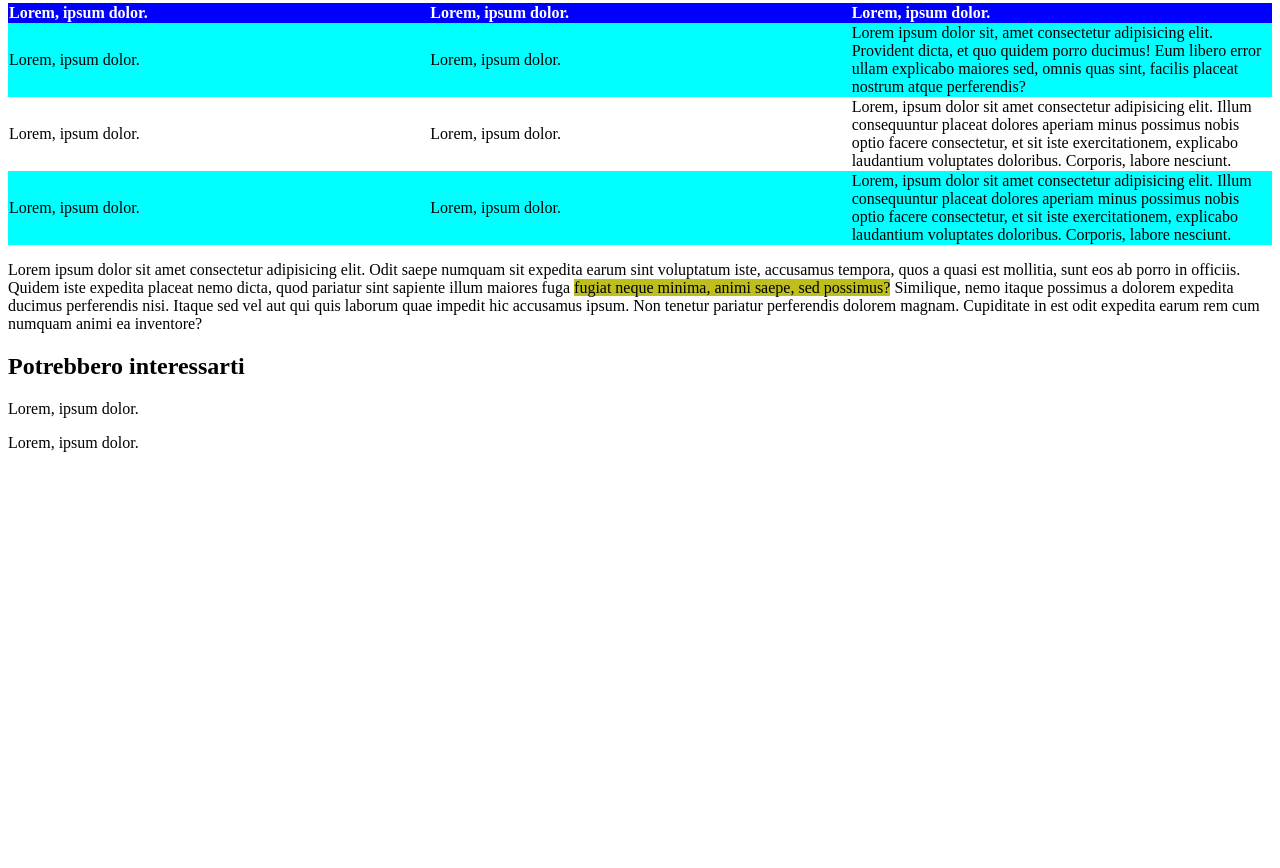
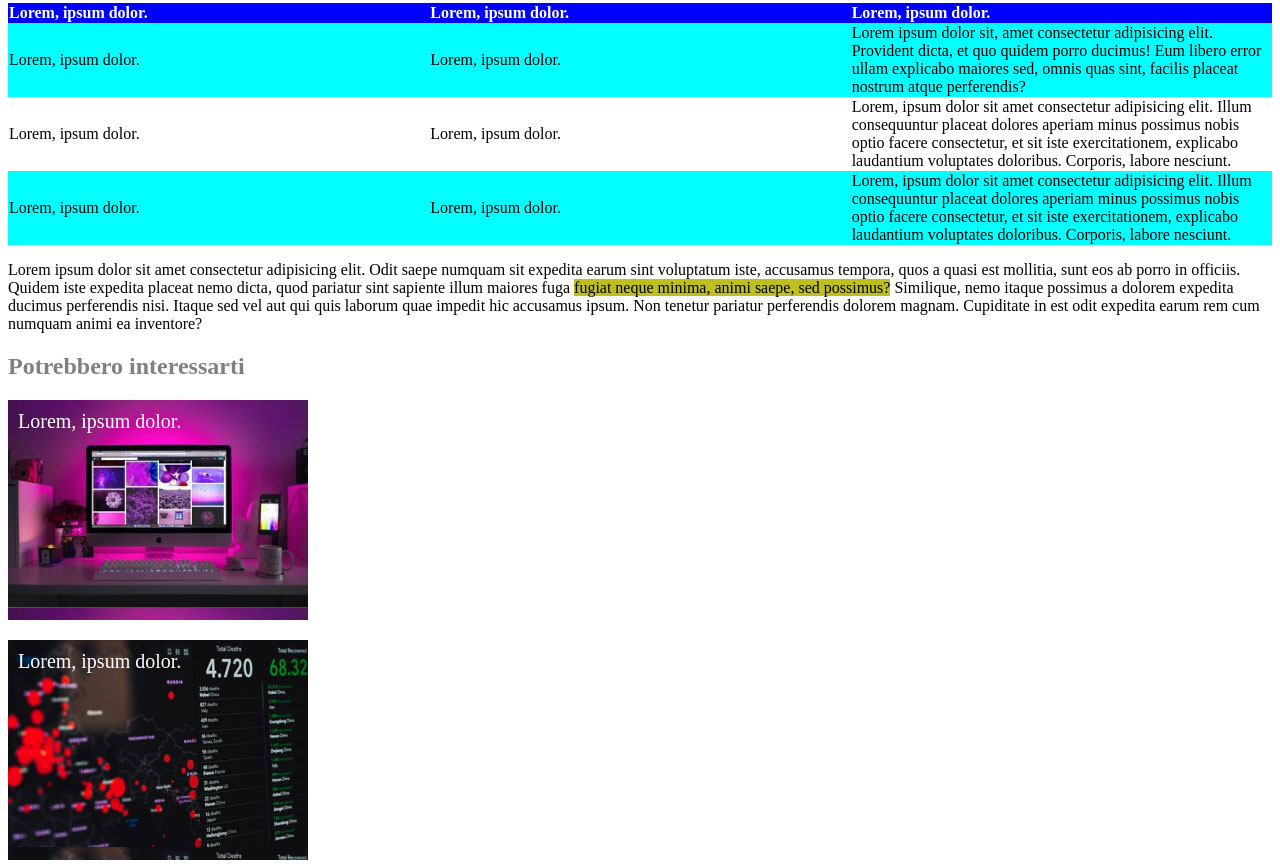
Before and after one commit to AntoninoIrrera/html-css-booleaner, a plain HTML site: page index.html in a window 1280 px wide. Shown: the part 723-1591 px from the top of the page. Before the commit the page ends 1191 px from the top, so only its background shows below. Drawn offline with Linux system fonts and the light colour scheme.

```diff
--- a/css/style.css
+++ b/css/style.css
@@ -1,3 +1,9 @@
+header{
+
+
+}
+
+
 #menzione{
 
  color : rgb(0, 204, 255);
@@ -40,3 +46,29 @@
 #topmargin{
     margin-top: 0px;
 }
+
+#monitor{
+    color: white;
+    width: 300px;
+    height: 220px;
+    background-image: url(../img/monitor.jpg)
+}
+
+#grafica{
+    color: white;
+    width: 300px;
+    height: 220px;
+    background-image: url(../img/graph.jpg)
+
+}
+
+h2{
+
+    color: gray;
+}
+
+.testo{
+
+    padding: 10px;
+    font-size: 20px;
+}
```
